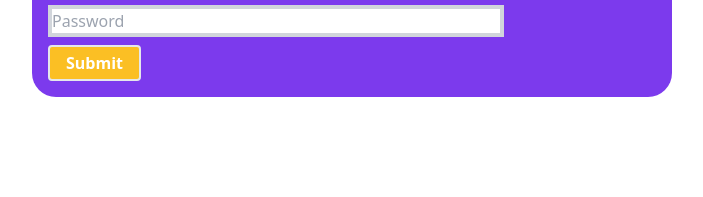
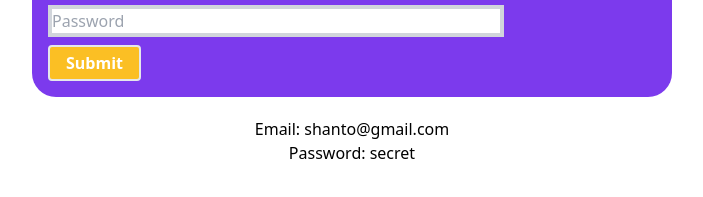
Before and after one commit to Hasibul677/Banking-Service, a plain HTML site: page index.html in a window 1280 px wide. Shown: the part 247-444 px from the top of the page, without its empty margins (288-991 px from the left). Drawn offline with nearby package versions, Linux system fonts and the light colour scheme.

Commit message:
function add

```diff
--- a/index.html
+++ b/index.html
@@ -23,6 +23,9 @@
             <button id="submit" class="border-2 px-4 py-1 rounded mt-2 bg-yellow-400 text-white font-bold">Submit</button>
         </section>
     </main>
+    <section class="text-center mt-5">
+        <h2>Email: shanto@gmail.com <br>Password: secret</h2>
+    </section>
 
     <script src="js/banking.js"></script>
 </body>
```
Also changed, not shown: account.html (+1 -0 lines).
